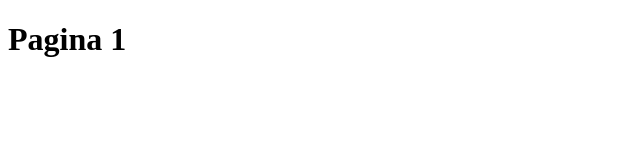
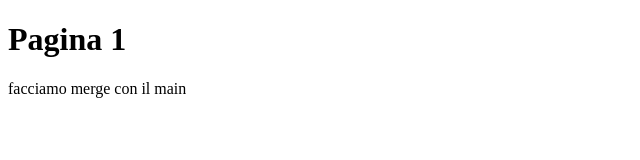
Before and after one commit to Voldrak/Git-18-10-2021, a plain HTML site: page index.html in a window 1280 px wide. Shown: the whole page, without its empty margins (0-640 px from the left). Drawn offline with Linux system fonts and the light colour scheme.

Commit message:
secondo commit

```diff
--- a/index.html
+++ b/index.html
@@ -6,7 +6,10 @@
     <meta name="viewport" content="width=device-width, initial-scale=1.0">
     <title>Pagina iniziale</title>
 </head>
-<body>
-    <h1>Pagina 1</h1>
-</body>
+    <body>
+        <h1>Pagina 1</h1>
+        <!-- facciamo merge con il main -->
+        <p>facciamo merge con il main</p>
+
+    </body>
 </html>
```
